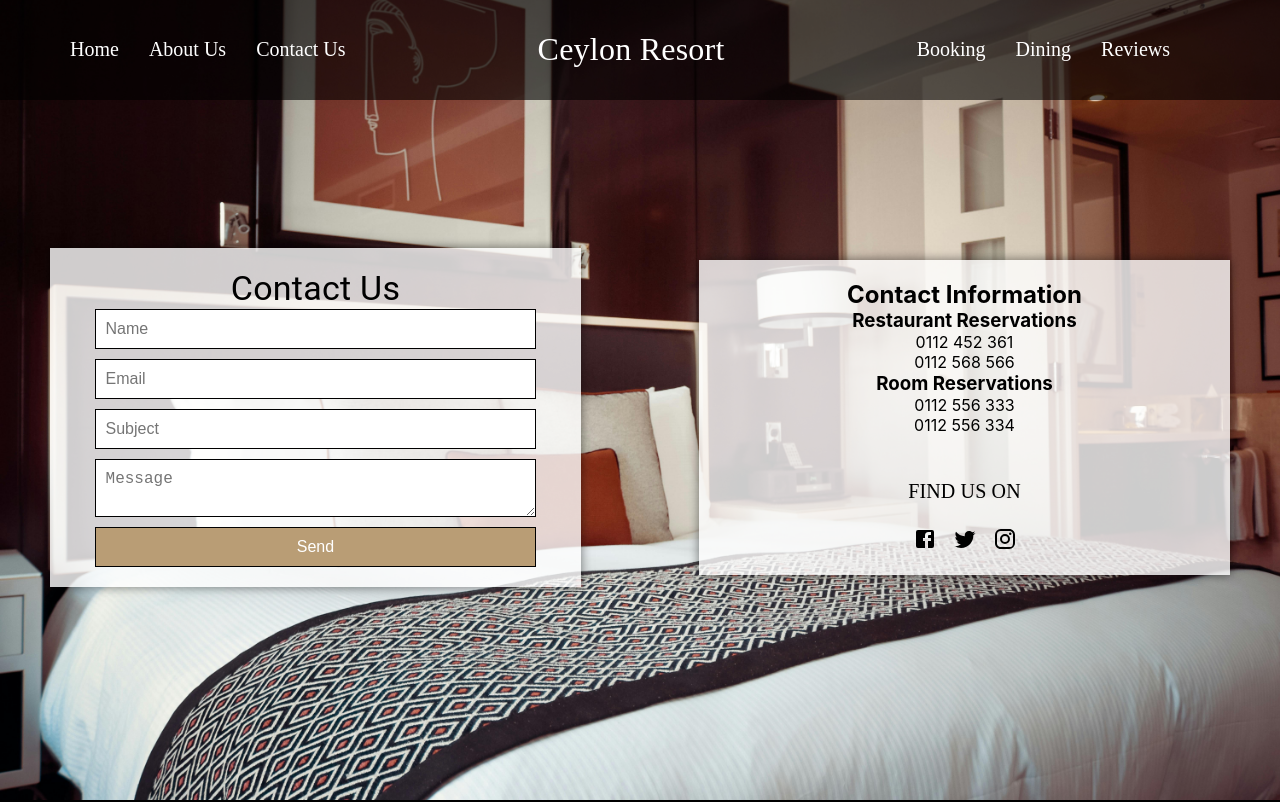
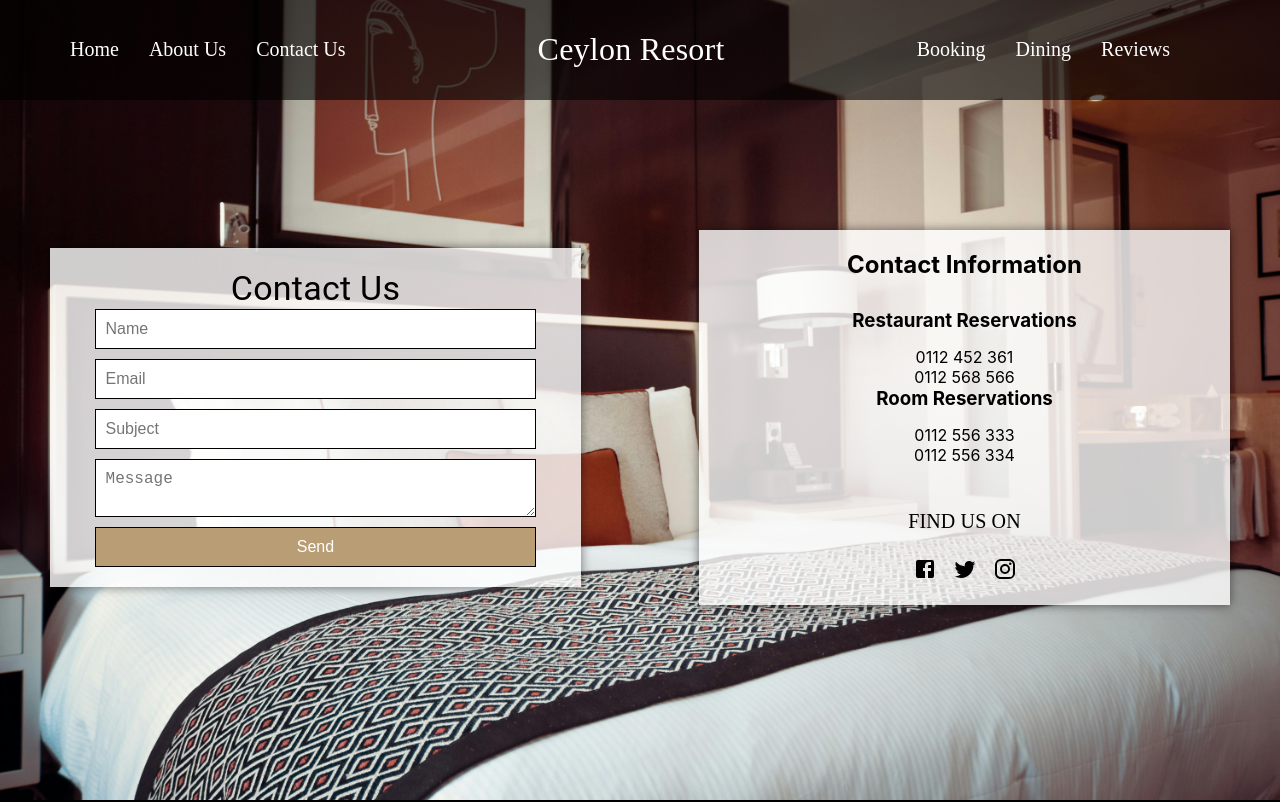
Before and after one commit to SEP-G16/customer-support-module, a React (Create React App) app: page /contact in a window 1280 px wide. Shown: the top 802 px of the page. Built offline with nearby package versions, Linux system fonts and the light colour scheme; no server answers; a web font is replaced by a local one.

Commit message:
contact us page adjusted

```diff
--- a/src/pages/ContactUs/ContactUs.js
+++ b/src/pages/ContactUs/ContactUs.js
@@ -41,14 +41,14 @@ const ContactUsPage = () => {
         </form>
       </div>
       <div className="contact-info-section">
-        <h2>Contact Information</h2>
+        <h2 style={{ marginBottom: "30px" }}>Contact Information</h2>
         <div>
-          <h3>Restaurant Reservations</h3>
+          <h3 style={{ marginBottom: "15px" }}>Restaurant Reservations</h3>
           <p>0112 452 361</p>
           <p>0112 568 566</p>
         </div>
         <div>
-          <h3>Room Reservations</h3>
+          <h3 style={{ marginBottom: "15px" }}>Room Reservations</h3>
           <p>0112 556 333</p>
           <p>0112 556 334</p>
         </div>
--- a/src/pages/ContactUs/assets/styles/ContactUs.css
+++ b/src/pages/ContactUs/assets/styles/ContactUs.css
@@ -28,6 +28,7 @@
 .form {
   display: flex;
   flex-direction: column;
+  margin: auto;
   gap: 10px;
 }
 
```
